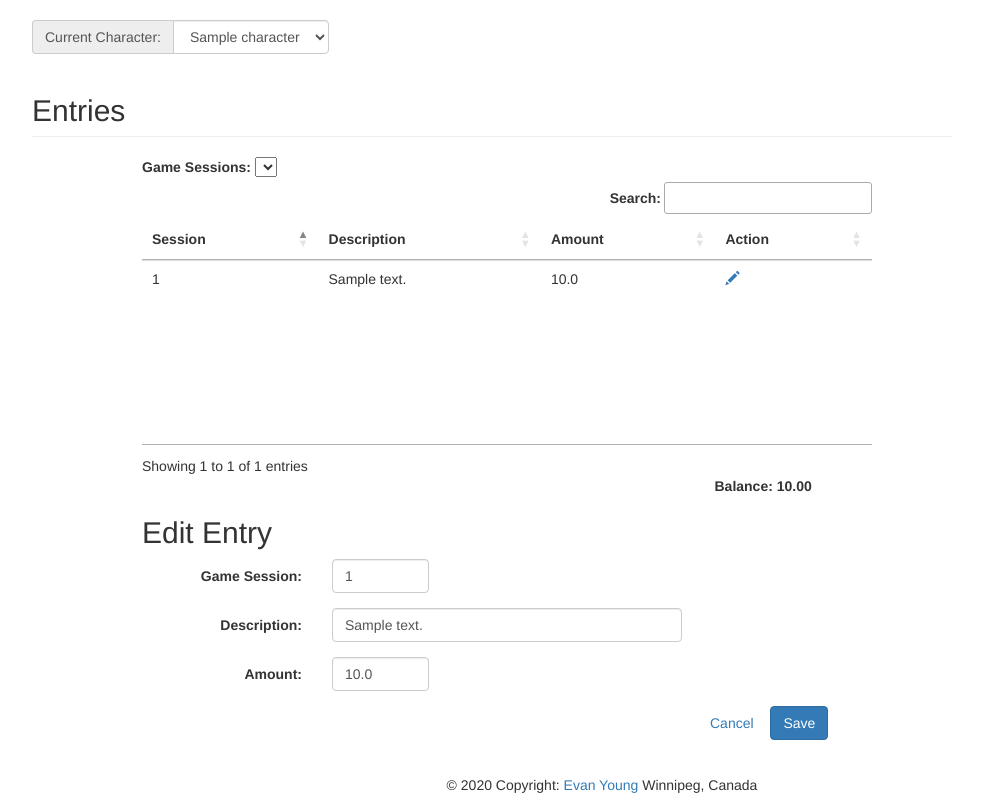
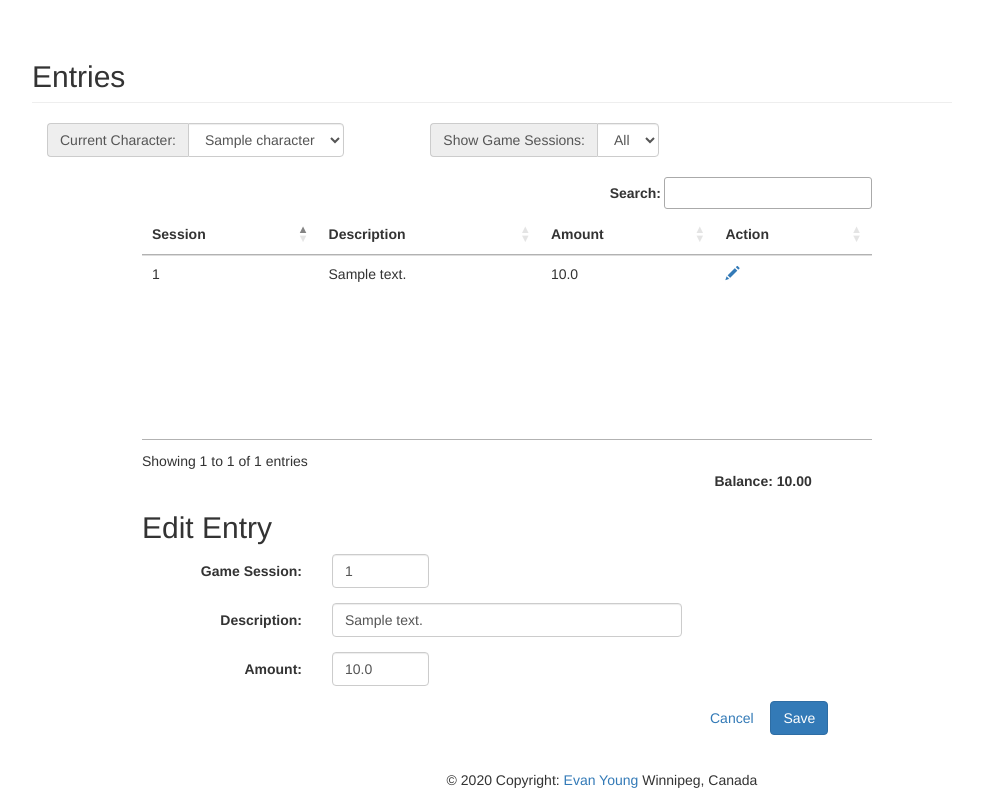
Before and after one commit to cantis/CoinPurse, a Flask app: page /entry/1 in a window 1280 px wide. Shown: the part 52-847 px from the top of the page, without its empty margins (38-1021 px from the left). Run offline with Flask 2, Linux system fonts and the light colour scheme; tables that the repository leaves empty hold one stand-in row (values such as "Sample post"); lists and menus that the app fills with data are empty; some libraries are stand-ins or nearby versions.

Commit message:
Formatted the Game Session Dropdown

```diff
--- a/app/entry/routes.py
+++ b/app/entry/routes.py
@@ -67,6 +67,7 @@
     selected_name = Character.query.filter_by(id=current_id).first().name
     characters = Character.query.all()
     balance = get_balance()
+    game_session_list = get_game_session_list(current_id)
 
     form = EditEntryForm()
     mode = ''
@@ -86,7 +87,7 @@
     form.process(obj=entries)
     form.process(obj=entry)
     return render_template('index.html', form=form, mode=mode, entry=entry,
-                           entries=entries, characters=characters, selected_name=selected_name, balance=balance)
+                           entries=entries, characters=characters, selected_name=selected_name, balance=balance, game_session_list=game_session_list)
 
 
 @entry_bp.route('/current_character', methods=['post'])
--- a/app/entry/templates/index.html
+++ b/app/entry/templates/index.html
@@ -8,8 +8,14 @@
 
 {% block content %}
     <div class="container">
+        <!-- Page Header Table  -->
+        <div class="row col-md-10">
+            <h2 class="page-header">Entries</h2>
+        </div>
+
          <!-- Current Character Selector -->
-         <div class="row col-md-4">
+         <div class="row col-md-10">
+            <div class="col-md-5">
                 <form class="form-inline" action="/current_character" method="post">
                     <div class="form-group">
                         <div class="input-group">
@@ -27,18 +33,30 @@
                     </div>
                 </form>
             </div>
-        <!-- Entry Table  -->
-        <div class="row col-md-10">
-            <h2 class="page-header">Entries</h2>
-        </div>
-        <br>
-        <div class="row col-md-offset-1 col-md-8">
-            <label for="filter_game_session">Game Sessions: </label>
-            <select name="filter_game_session">
+            <div class="col-md-4">
+                <form class="form-inline" action="/game_session" method="post">
+                    <div class="form-group">
+                        <div class="input-group">
+                            <span class="input-group-addon">
+                                Show Game Sessions:
+                            </span>
+                            <select class="selectpicker form-control" name="filter_game_session" id="filter_game_session" onchange="this.form.submit()" >
                                 {% for session in game_session_list%}
                                 <option value="{{ session }}">{{ session }}</option>
                                 {% endfor %}
                             </select>
+                        </div>
+                    </div>
+                </form>
+            </div>
+        </div>
+
+        <div class="row col-md-10">
+            <br>
+        </div>
+
+        <!-- Entry Table  -->
+        <div class="row col-md-offset-1 col-md-8">
             <table class="table" id="entryTable">
                 <thead>
                     <tr>
--- a/app/entry/utility.py
+++ b/app/entry/utility.py
@@ -3,7 +3,6 @@
 from app.character.models import Character
 from app import db
 from flask import session
-from sqlalchemy import distinct
 
 
 def get_balance():
```
Lines whose indentation alone changed are shown as unchanged.
